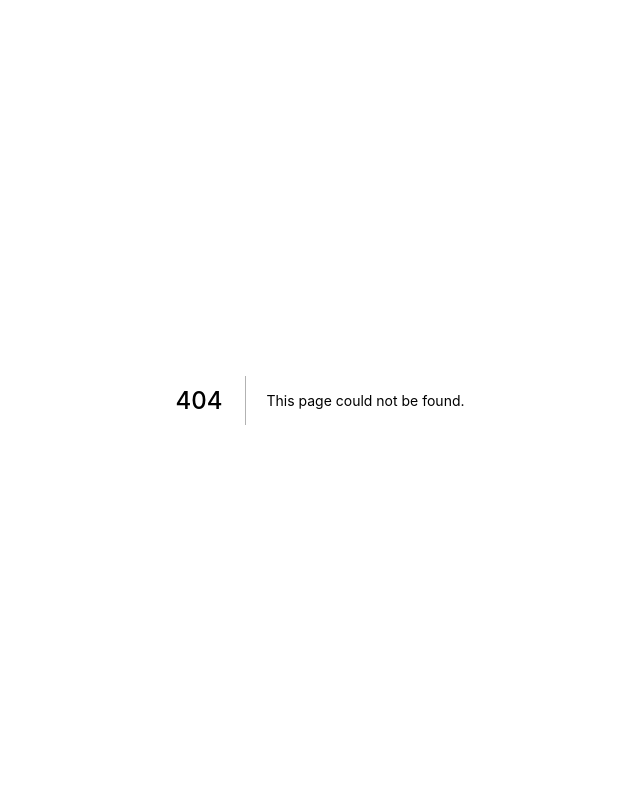
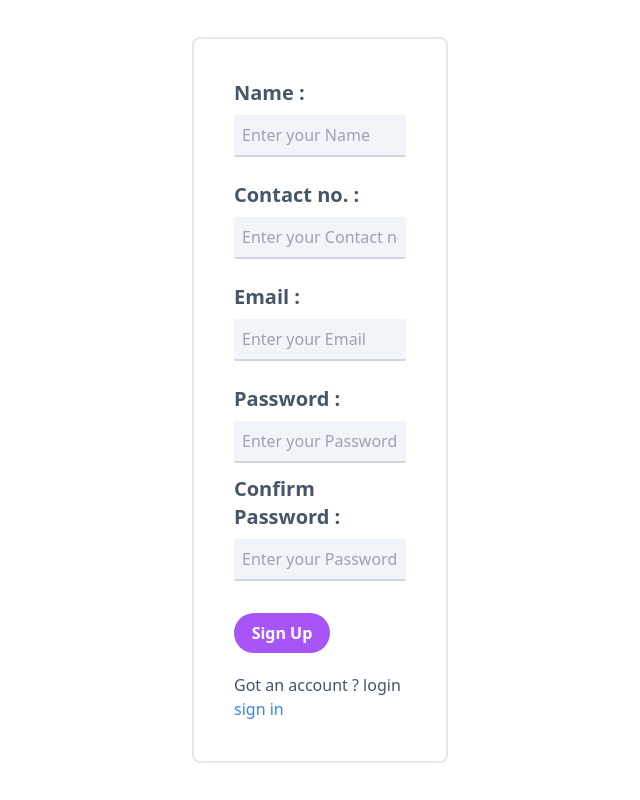
Before and after one commit to dashco-ord/dashcord-core, a Next.js app: page /signup in a window 1280 px wide. Before the commit this address had no page. Shown: the whole page, without its empty margins (320-960 px from the left). Built offline with nearby package versions, Linux system fonts and the light colour scheme.

Commit message:
Feat : SignUp page for students

```diff
--- /dev/null
+++ b/pages/api/signup.ts
@@ -0,0 +1,43 @@
+import { NextApiRequest, NextApiResponse } from "next";
+import { PrismaClient } from "@prisma/client";
+import bcrypt from "bcrypt";
+
+export const hashPassword = async (password: string) => {
+  return await bcrypt.hash(password, 15);
+};
+
+const SignUpRoute = async (req: NextApiRequest, res: NextApiResponse) => {
+  const prisma = new PrismaClient();
+  if (req.method == "POST") {
+    const { name, contact, email, password } = await req.body;
+    try {
+      await prisma.student.create({
+        data: {
+          name: name,
+          email: email,
+          passHash: await hashPassword(password),
+          phoneNo: contact,
+          address: "",
+          admissionDate: "",
+          age: 0,
+          cast: "",
+          dateOfBirth: "",
+          department: "",
+          gender: "",
+          pictureUrl: "",
+          religion: "",
+          seatType: "",
+          rollNo: "",
+        },
+      });
+      res.status(200).end();
+    } catch (error) {
+      console.log(error);
+      res.status(500).end();
+    }
+    res.status(200).end();
+  }
+  res.status(405).end();
+};
+
+export default SignUpRoute;
--- /dev/null
+++ b/pages/details.tsx
@@ -0,0 +1,90 @@
+const DetailsPage = () => {
+  return (
+    <div className="flex flex-col h-screen w-full items-center justify-center">
+      <form className=" border-2 border-slate-200 p-10 rounded-lg lg:w-1/5 sm:w-10/12 xl:w-1/5">
+        <div className="flex flex-col pb-6">
+          <label className="text-xl text-slate-600 font-semibold mr-5 pb-2">
+            Gender :
+          </label>
+          <select className="p-2 rounded-sm border-b-2 border-b-gray-300 focus:outline-none focus:border-blue-500 transition ease-in-out delay-75 bg-slate-100 duration-75">
+            <option>Male</option>
+            <option>Female</option>
+          </select>
+        </div>
+
+        <div className="flex flex-col pb-6">
+          <label className="text-xl text-slate-600 font-semibold mr-5 pb-2">
+            Date Of Birth :
+          </label>
+          <input
+            className="p-2 rounded-sm border-b-2 border-b-gray-300 focus:outline-none focus:border-blue-500 transition ease-in-out delay-75 bg-slate-100 duration-75"
+            type="date"
+            placeholder="Enter your Date Of Birth"
+            required
+          />
+        </div>
+
+        <div className="flex flex-col pb-6">
+          <label className="text-xl text-slate-600 font-semibold mr-5 pb-2">
+            Cast validity no :
+          </label>
+          <input
+            className="p-2 rounded-sm border-b-2 border-b-gray-300 focus:outline-none focus:border-blue-500 transition ease-in-out delay-75 bg-slate-100 duration-75"
+            type="text"
+            placeholder="Enter your  Cast validity no."
+            required
+          />
+        </div>
+
+        <div className="flex flex-col pb-6">
+          <label className="text-xl text-slate-600 font-semibold mr-5 pb-2">
+            Address :
+          </label>
+          <input
+            className="p-2 rounded-sm border-b-2 border-b-gray-300 focus:outline-none focus:border-blue-500 transition ease-in-out delay-75 bg-slate-100 duration-75"
+            type="text"
+            placeholder="Enter your Address"
+            required
+          />
+        </div>
+
+        <div className="flex flex-col pb-3">
+          <div className="flex flex-wrap items-baseline">
+            <label className="text-xl text-slate-600 font-semibold mr-auto pb-2">
+              Religion :
+            </label>
+          </div>
+          <input
+            className="p-2 rounded-sm border-b-2 border-b-gray-300 focus:outline-none focus:border-blue-500 transition ease-in-out delay-75 bg-slate-100 duration-75"
+            type="text"
+            placeholder="Enter your Religion"
+            required
+          />
+        </div>
+
+        <div className="flex flex-col pb-3">
+          <div className="flex flex-wrap items-baseline">
+            <label className="text-xl text-slate-600 font-semibold mr-auto pb-2">
+              Admission Date :
+            </label>
+          </div>
+          <input
+            className="p-2 rounded-sm border-b-2 border-b-gray-300 focus:outline-none focus:border-blue-500 transition ease-in-out delay-75 bg-slate-100 duration-75"
+            type="date"
+            placeholder="Enter your  Admission Date"
+            required
+          />
+        </div>
+
+        <input
+          className="mt-5 p-2 w-24 text-white text-md font-semibold bg-purple-500 rounded-full"
+          type="submit"
+          value="Next"
+          required
+        />
+      </form>
+    </div>
+  );
+};
+
+export default DetailsPage;
--- /dev/null
+++ b/pages/signup.tsx
@@ -0,0 +1,155 @@
+import Link from "next/link";
+import { useState } from "react";
+import axios from "axios";
+import Toast, { ToastParams } from "components/Toast";
+import { useRouter } from "next/router";
+
+const SignUpPage = () => {
+  const [name, setName] = useState("");
+  const [contact, setContact] = useState("");
+  const [email, setEmail] = useState("");
+  const [password, setPassword] = useState("");
+  const [confirm, setConfirm] = useState("");
+  const router = useRouter();
+  const [toast, setToast] = useState<ToastParams>();
+  let signUp = false;
+
+  const handleSignUp = async (e: any) => {
+    e.preventDefault();
+    if (password == confirm) {
+      signUp = true;
+    }
+
+    const data = {
+      name: name ? name : null,
+      contact: contact ? contact : null,
+      email: email ? email : null,
+      password: password ? password : null,
+    };
+
+    try {
+      if (signUp) {
+        const res = await axios.post("/api/signup", data);
+        if (res.status == 200) {
+          router.push("/details");
+        }
+      } else {
+        throw "password not matching";
+      }
+    } catch (error) {
+      setToast({
+        type: "error",
+        message: "There was an error while Signing you up",
+      });
+    }
+  };
+
+  return (
+    <div className="flex flex-col h-screen w-full items-center justify-center">
+      <div>
+        {toast && (
+          <Toast
+            type={toast.type}
+            className="mb-5"
+            open={true}
+            setOpen={() => setToast(undefined)}
+          >
+            {toast.message}
+          </Toast>
+        )}
+      </div>
+      <form
+        className=" border-2 border-slate-200 p-10 rounded-lg lg:w-1/5 sm:w-10/12 xl:w-1/5"
+        onSubmit={handleSignUp}
+      >
+        <div className="flex flex-col pb-6">
+          <label className="text-xl text-slate-600 font-semibold mr-5 pb-2">
+            Name :
+          </label>
+          <input
+            className="p-2 rounded-sm border-b-2 border-b-gray-300 focus:outline-none focus:border-blue-500 transition ease-in-out delay-75 bg-slate-100 duration-75"
+            type="text"
+            placeholder="Enter your Name"
+            required
+            name="name"
+            onChange={(e) => setName(e.target.value)}
+          />
+        </div>
+
+        <div className="flex flex-col pb-6">
+          <label className="text-xl text-slate-600 font-semibold mr-5 pb-2">
+            Contact no. :
+          </label>
+          <input
+            className="p-2 rounded-sm border-b-2 border-b-gray-300 focus:outline-none focus:border-blue-500 transition ease-in-out delay-75 bg-slate-100 duration-75"
+            type="text"
+            placeholder="Enter your Contact no."
+            required
+            name="name"
+            onChange={(e) => setContact(e.target.value)}
+          />
+        </div>
+
+        <div className="flex flex-col pb-6">
+          <label className="text-xl text-slate-600 font-semibold mr-5 pb-2">
+            Email :
+          </label>
+          <input
+            className="p-2 rounded-sm border-b-2 border-b-gray-300 focus:outline-none focus:border-blue-500 transition ease-in-out delay-75 bg-slate-100 duration-75"
+            type="email"
+            placeholder="Enter your Email"
+            required
+            name="email"
+            onChange={(e) => setEmail(e.target.value)}
+          />
+        </div>
+
+        <div className="flex flex-col pb-3">
+          <div className="flex flex-wrap items-baseline">
+            <label className="text-xl text-slate-600 font-semibold mr-auto pb-2">
+              Password :
+            </label>
+          </div>
+          <input
+            className="p-2 rounded-sm border-b-2 border-b-gray-300 focus:outline-none focus:border-blue-500 transition ease-in-out delay-75 bg-slate-100 duration-75"
+            type="password"
+            placeholder="Enter your Password"
+            required
+            name="password"
+            onChange={(e) => setPassword(e.target.value)}
+          />
+        </div>
+
+        <div className="flex flex-col pb-3">
+          <div className="flex flex-wrap items-baseline">
+            <label className="text-xl text-slate-600 font-semibold mr-auto pb-2">
+              Confirm Password :
+            </label>
+          </div>
+          <input
+            className="p-2 rounded-sm border-b-2 border-b-gray-300 focus:outline-none focus:border-blue-500 transition ease-in-out delay-75 bg-slate-100 duration-75"
+            type="password"
+            placeholder="Enter your Password"
+            required
+            name="password"
+            onChange={(e) => setConfirm(e.target.value)}
+          />
+        </div>
+
+        <input
+          className="mt-5 p-2 w-24 text-white text-md font-semibold bg-purple-500 rounded-full"
+          type="submit"
+          value="Sign Up"
+          required
+        />
+        <p className="text-slate-600 mt-5">
+          {"Got an account ? login "}
+          <Link href="/login">
+            <a className="text-blue-500 hover:underline">sign in</a>
+          </Link>
+        </p>
+      </form>
+    </div>
+  );
+};
+export default SignUpPage;
--- a/pages/tg/index.tsx
+++ b/pages/tg/index.tsx
@@ -44,8 +44,8 @@ const Home: NextPage = () => {
   if (!session) {
     return (
       <Layout>
-        <div className='flex items-center justify-center h-4/5'>
-          <h1 className='text-2xl font-semibold text-white'>
+        <div className="flex items-center justify-center h-4/5">
+          <h1 className="text-2xl font-semibold text-white">
             Please Login first !!!
           </h1>
         </div>
@@ -54,37 +54,34 @@ const Home: NextPage = () => {
   }
   return (
     <Layout>
-      <div className=' flex '>
+      <div className=" flex ">
         <Card
-          title='All Students'
+          title="All Students"
           value={attendances.length}
-          link={`/students`}
+          link={`/tg/students`}
         />
-        <Card title='Weak Students' value={attendances.length / 3} />
-        <Card title='Avg. Students' value={attendances.length / 3} />
-        <Card title='Good Students' value={attendances.length} />
+        <Card title="Weak Students" value={attendances.length / 3} />
+        <Card title="Avg. Students" value={attendances.length / 3} />
+        <Card title="Good Students" value={attendances.length / 3} />
       </div>
-      <div className='mt-10 flex'>
-        <div className='mr-10'>
-          <Table title='Achievements' headings={["Name", "Achievement"]}>
-            <tr className='divide-black'>
-              <td className='pl-5 p-2 whitespace-nowrap'>Student Name</td>
-              <td className='p-2 whitespace-nowrap'>won a hackathon</td>
+      <div className="mt-10 flex">
+        <div className="mr-10">
+          <Table title="Achievements" headings={["Name", "Achievement"]}>
+            <tr className="divide-black">
+              <td className="pl-5 p-2 whitespace-nowrap">Student Name</td>
+              <td className="p-2 whitespace-nowrap">won a hackathon</td>
             </tr>
-            <tr className='divide-black'>
-              <td className='pl-5 p-2 whitespace-nowrap'>Student Name</td>
-              <td className='p-2 whitespace-nowrap'>Won a hackathon</td>
+            <tr className="divide-black">
+              <td className="pl-5 p-2 whitespace-nowrap">Student Name</td>
+              <td className="p-2 whitespace-nowrap">Won a hackathon</td>
             </tr>
           </Table>
         </div>
-        <div>
-          <Card title='Good Students' value={20} />
-        </div>
       </div>
-      <div className='pt-11'>
+      <div className="pt-11">
         <Table
           refresh={getAttendance}
-          title='Attendance per Lecture'
+          title="Attendance per Lecture"
           headings={[
             "name",
             "rollNo",
@@ -94,74 +91,81 @@ const Home: NextPage = () => {
             "lecture4",
             "lecture5",
             "lecture6",
-          ]}>
+          ]}
+        >
           {attendances.map((attendance) =>
             attendance.Attendance ? (
               <tr key={attendance.Attendance.id}>
-                <td className='pl-5 p-2 whitespace-nowrap text-violet-500'>
+                <td className="pl-5 p-2 whitespace-nowrap text-violet-500">
                   {attendance.Attendance && (
                     <Link href={`/tg/students/${attendance.id}`}>
                       <a>{attendance.name}</a>
                     </Link>
                   )}
                 </td>
-                <td className='p-2 whitespace-nowrap'>{attendance.rollNo}</td>
-                <td className='p-2 whitespace-nowrap'>
-                  <div className='flex items-center'>
+                <td className="p-2 whitespace-nowrap">{attendance.rollNo}</td>
+                <td className="p-2 whitespace-nowrap">
+                  <div className="flex items-center">
                     <div
                       className={`mt-1.5 inline-flex font-medium rounded-full text-center px-2 py-0.3 ${attendanceColors(
                         attendance.Attendance.lecture1
-                      )}`}>
+                      )}`}
+                    >
                       {attendance.Attendance.lecture1}
                     </div>
                   </div>
                 </td>
-                <td className='p-2 whitespace-nowrap'>
-                  <div className='flex items-center'>
+                <td className="p-2 whitespace-nowrap">
+                  <div className="flex items-center">
                     <div
                       className={`mt-1.5 inline-flex font-medium rounded-full text-center px-2 py-0.3 ${attendanceColors(
                         attendance.Attendance.lecture2
-                      )}`}>
+                      )}`}
+                    >
                       {attendance.Attendance.lecture2}
                     </div>
                   </div>
                 </td>
-                <td className='p-2 whitespace-nowrap'>
-                  <div className='flex items-center'>
+                <td className="p-2 whitespace-nowrap">
+                  <div className="flex items-center">
                     <div
                       className={`mt-1.5 inline-flex font-medium rounded-full text-center px-2 py-0.3 ${attendanceColors(
                         attendance.Attendance.lecture3
-                      )}`}>
+                      )}`}
+                    >
                       {attendance.Attendance.lecture3}
                     </div>
                   </div>
                 </td>
-                <td className='p-2 whitespace-nowrap'>
-                  <div className='flex items-center'>
+                <td className="p-2 whitespace-nowrap">
+                  <div className="flex items-center">
                     <div
                       className={`mt-1.5 inline-flex font-medium rounded-full text-center px-2 py-0.3 ${attendanceColors(
                         attendance.Attendance.lecture4
-                      )}`}>
+                      )}`}
+                    >
                       {attendance.Attendance.lecture4}
                     </div>
                   </div>
                 </td>
-                <td className='p-2 whitespace-nowrap'>
-                  <div className='flex items-center'>
+                <td className="p-2 whitespace-nowrap">
+                  <div className="flex items-center">
                     <div
                       className={`mt-1.5 inline-flex font-medium rounded-full text-center px-2 py-0.3 ${attendanceColors(
                         attendance.Attendance.lecture5
-                      )}`}>
+                      )}`}
+                    >
                       {attendance.Attendance.lecture5}
                     </div>
                   </div>
                 </td>
-                <td className='p-2 whitespace-nowrap'>
-                  <div className='flex items-center'>
+                <td className="p-2 whitespace-nowrap">
+                  <div className="flex items-center">
                     <div
                       className={`mt-1.5 inline-flex font-medium rounded-full text-center px-2 py-0.3 ${attendanceColors(
                         attendance.Attendance.lecture6
-                      )}`}>
+                      )}`}
+                    >
                       {attendance.Attendance.lecture6}
                     </div>
                   </div>
@@ -170,12 +174,12 @@ const Home: NextPage = () => {
             ) : (
               //@ts-ignore
               <tr key={attendance.name}>
-                <td className='pl-5 p-2 whitespace-nowrap text-violet-500'>
+                <td className="pl-5 p-2 whitespace-nowrap text-violet-500">
                   <Link href={`/tg/students/${attendance.id}`}>
                     <a>{attendance.name}</a>
                   </Link>
                 </td>
-                <td className='p-2 whitespace-nowrap'>{attendance.rollNo}</td>
+                <td className="p-2 whitespace-nowrap">{attendance.rollNo}</td>
               </tr>
             )
           )}
```
Also changed, not shown: pages/login.tsx (+27 -26 lines), pages/tg/students/index.tsx (line endings or trailing spaces), 1 other file (tests, documents, lock files or other folders).
